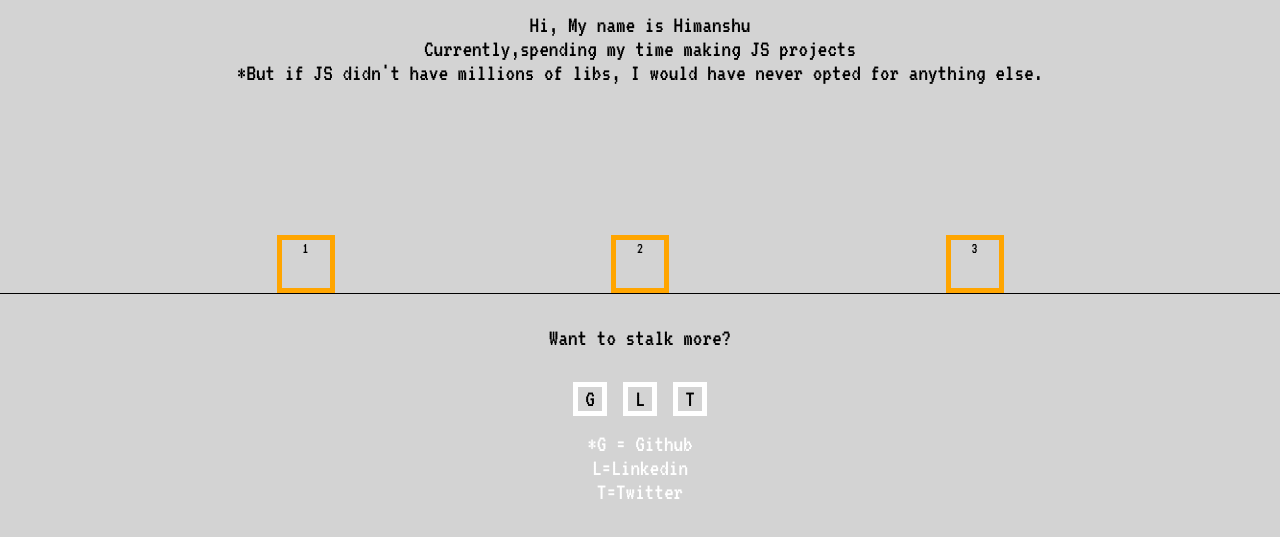
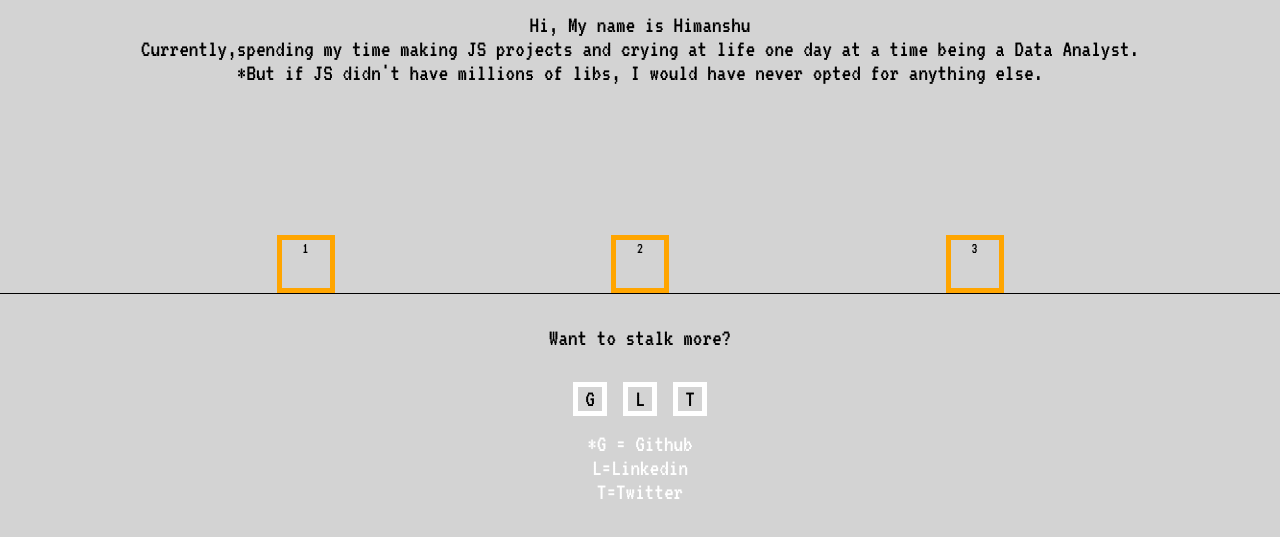
Before and after one commit to Bhardwaj-Himanshu/Folio, a plain HTML site: page index.html in a window 1280 px wide. Shown: the part 83-620 px from the top of the page. Drawn offline with Linux system fonts and the light colour scheme.

Commit message:
not too happy about this one.

```diff
--- a/index.html
+++ b/index.html
@@ -31,7 +31,7 @@
     </div>
     <div class="aboutme" id="about-me">
       <span id="opener">Hi, My name is <span id="name">Himanshu</span></span>
-      <span id="middle">Currently,spending my time making JS projects</span>
+      <span id="middle">Currently,spending my time making JS projects and crying at life one day at a time being a Data Analyst.</span>
       <span id="closer"
         >*But if JS didn't have millions of libs, I would have never opted for
         anything else.</span
```
